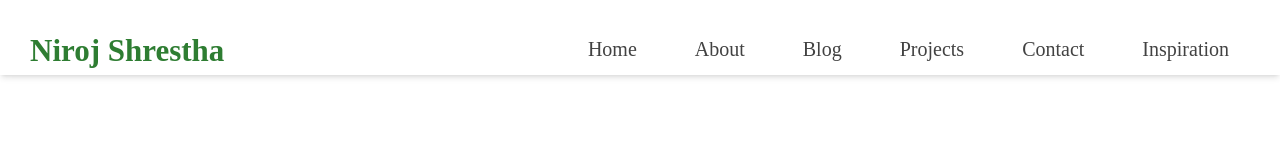
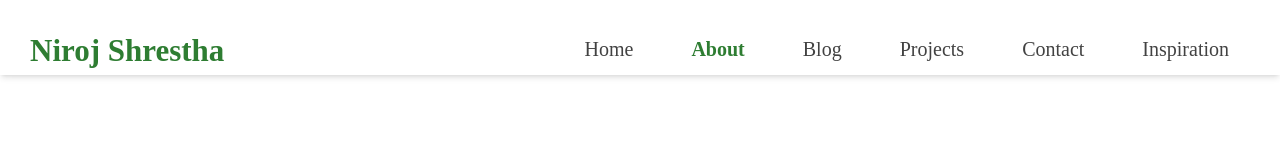
Before and after one commit to ranishraj007/NirojShrestha_Frontend, a React (Vite) app: page /about in a window 1280 px wide. Shown: the top 157 px of the page. Built offline with nearby package versions, Linux system fonts and the light colour scheme.

Commit message:
personal blogs page and blogs detail page added

```diff
--- a/src/components/Navbar/Navbar.tsx
+++ b/src/components/Navbar/Navbar.tsx
@@ -1,7 +1,9 @@
 import { useState } from "react";
+import { useLocation } from "react-router-dom";
 
 const Navbar = () => {
   const [isMenuOpen, setIsMenuOpen] = useState(false);
+  const location = useLocation();
 
   const navLinks = [
     { name: "Home", path: "/" },
@@ -70,15 +72,23 @@ const Navbar = () => {
 
       {/* Desktop Menu */}
       <div className="hidden md:flex flex-row justify-between gap-[16px] pt-[24px] text-[#424242] text-[20px] font-[400]">
-        {navLinks.map((link) => (
+        {navLinks.map((link) => {
+          const isActive = link.path === "/"
+            ? location.pathname === "/"
+            : location.pathname.startsWith(link.path);
+
+          return (
             <a
               key={link.name}
               href={link.path}
-            className="px-[21px] py-[10px] hover:text-[#2E7D32] transition-all duration-300 ease-in-out transform hover:scale-110"
+              className={`px-[21px] py-[10px] transition-all duration-300 ease-in-out transform hover:scale-110 ${
+                isActive ? "text-[#2E7D32] font-semibold" : "hover:text-[#2E7D32]"
+              }`}
             >
               {link.name}
             </a>
-        ))}
+          );
+        })}
       </div>
 
       {/* Mobile Menu */}
--- /dev/null
+++ b/src/components/constaintData/BlgoStaticData.tsx
@@ -0,0 +1,52 @@
+// categoty
+// date
+// title
+// short_description
+// description
+// image
+
+
+const BlogStaticData = [
+    {
+        category: "Education",
+        date: "2022-01-01",
+        title: "Education for Sustainable Development",
+        slug: "education-for-sustainable-development",
+        short_description: "Education for Sustainable Development",
+        description: "Education for Sustainable Development",
+        image: "https://images.unsplash.com/photo-1503671008122-e70766113c2f?ixlib=rb-4.0.3&ixid=M3wxMjA3fDB8MHxwaG90by1wYWdlfHx8fGVufDB8fHx8fA%3D%3D&auto=format&fit=crop&w=1170&q=80",
+        link: "/blog/education-for-sustainable-development",
+    },
+    {
+        category: "Agriculture",
+        date: "2022-02-15",
+        title: "Modern Farming Techniques",
+        slug: "modern-farming-techniques",
+        short_description: "Exploring new agricultural methods.",
+        description: "Modern Farming Techniques explores how new agricultural methods are shaping the future of farming.",
+        image: "https://images.unsplash.com/photo-1586771107445-d3caec817b73?ixlib=rb-4.0.3&auto=format&fit=crop&w=1170&q=80",
+        link: "/blog/modern-farming-techniques",
+    },
+    {
+        category: "Health",
+        date: "2022-03-20",
+        title: "Community Health Initiatives",
+        slug: "community-health-initiatives",
+        short_description: "Improving health in rural areas.",
+        description: "Community Health Initiatives focused on improving health in rural areas.",
+        image: "https://images.unsplash.com/photo-1505751172876-fa1923c5c528?ixlib=rb-4.0.3&auto=format&fit=crop&w=1170&q=80",
+        link: "/blog/community-health-initiatives",
+    },
+    {
+        category: "Environment",
+        date: "2022-04-10",
+        title: "Reforestation Projects",
+        slug: "reforestation-projects",
+        short_description: "Planting trees for a better tomorrow.",
+        description: "Reforestation Projects aim at planting trees for a better tomorrow and making a positive impact on the climate.",
+        image: "https://images.unsplash.com/photo-1542601906990-b4d3fb778b09?ixlib=rb-4.0.3&auto=format&fit=crop&w=1170&q=80",
+        link: "/blog/reforestation-projects",
+    },
+]
+
+export default BlogStaticData;
--- /dev/null
+++ b/src/pages/Blog/index.tsx
@@ -0,0 +1,82 @@
+import React, { useState } from "react";
+import { Link } from "react-router-dom";
+import BlogStaticData from "@/components/constaintData/BlgoStaticData";
+import ArticleCard from "@/components/Homepage/HomepageCards/ArticleCard";
+
+const Blog = () => {
+  const [activeTab, setActiveTab] = useState("All");
+
+  // Extract unique categories
+  const categories = ["All", ...Array.from(new Set(BlogStaticData.map((item) => item.category)))];
+
+  // Filter blogs based on active tab
+  const filteredBlogs = activeTab === "All"
+    ? BlogStaticData
+    : BlogStaticData.filter(blog => blog.category === activeTab);
+
+  return (
+    <div className="w-full flex flex-col min-h-screen">
+      {/* Hero section with bg image and text above */}
+      <div
+        className="relative w-full h-[400px] md:h-[500px] flex items-center justify-center bg-cover bg-center"
+        style={{ backgroundImage: `url('https://images.unsplash.com/photo-1499750310107-5fef28a66643?ixlib=rb-4.0.3&auto=format&fit=crop&w=1470&q=80')` }}
+      >
+        <div className="absolute inset-0 bg-black/50 z-0"></div>
+        <div className="relative z-10 flex flex-col items-center justify-center text-center px-[20px] text-white gap-[16px]">
+          <h1 className="text-[36px] md:text-[56px] font-[700] leading-[110%]">
+            Our Insights & Stories
+          </h1>
+          <p className="text-[16px] md:text-[24px] font-[400] max-w-[800px]">
+            Explore our latest articles, news, and insights covering everything from community initiatives to sustainable development.
+          </p>
+        </div>
+      </div>
+
+      {/* Categories Tab Below the Hero Section */}
+      <div className="w-full bg-[#f9f9f9] py-[20px] px-[20px] flex justify-center">
+        <div className="flex flex-wrap gap-[10px] md:gap-[20px] justify-center">
+          {categories.map((cat, index) => (
+            <button
+              key={index}
+              onClick={() => setActiveTab(cat)}
+              className={`px-[24px] py-[10px] rounded-full font-semibold transition-all duration-300 ${
+                activeTab === cat
+                  ? "bg-[#2E7D32] text-white shadow-md"
+                  : "bg-white text-[#2E7D32] border border-[#2E7D32] hover:bg-[#2E7D321A]"
+              }`}
+            >
+              {cat}
+            </button>
+          ))}
+        </div>
+      </div>
+
+      {/* Blogs list section */}
+      <div className="w-full px-[20px] md:px-[40px] lg:px-[80px] py-[40px] grid grid-cols-1 md:grid-cols-2 lg:grid-cols-3 gap-[30px]">
+          {filteredBlogs.length > 0 ? (
+            filteredBlogs.map((blog, index) => (
+              <Link to={blog.link} key={index} className="flex flex-col h-full hover:scale-[1.02] transition-transform duration-300">
+                <ArticleCard
+                  article={{
+                    title: blog.title,
+                    description: blog.short_description,
+                    category: blog.category,
+                    date: blog.date,
+                    author: "Admin",
+                    image: blog.image,
+                    link: blog.link
+                  }}
+                />
+              </Link>
+            ))
+          ) : (
+            <div className="col-span-full text-center text-[#424242] text-[20px] py-[40px]">
+              No blogs found for this category.
+            </div>
+          )}
+      </div>
+    </div>
+  );
+};
+
+export default Blog;
--- /dev/null
+++ b/src/pages/BlogDetail/index.tsx
@@ -0,0 +1,61 @@
+import { useParams, useNavigate } from "react-router-dom";
+import BlogStaticData from "@/components/constaintData/BlgoStaticData";
+
+const BlogDetail = () => {
+  const { slug } = useParams<{ slug: string }>();
+  const navigate = useNavigate();
+
+  const blog = BlogStaticData.find((b) => b.slug === slug);
+
+  if (!blog) {
+    return (
+      <div className="w-full min-h-[60vh] flex flex-col items-center justify-center gap-[20px]">
+        <h1 className="text-[32px] font-bold text-[#424242]">Blog Not Found</h1>
+        <button
+          onClick={() => navigate("/blog")}
+          className="px-[24px] py-[10px] bg-[#2E7D32] text-white rounded-full font-[700]"
+        >
+          Back to Blogs
+        </button>
+      </div>
+    );
+  }
+
+  return (
+    <div className="w-full flex flex-col min-h-screen pb-[60px]">
+      {/* Detail Hero */}
+      <div
+        className="relative w-full h-[300px] md:h-[500px] flex flex-col justify-end bg-cover bg-center"
+        style={{ backgroundImage: `url(${blog.image})` }}
+      >
+        <div className="absolute inset-0 bg-gradient-to-t from-black/80 to-transparent z-0"></div>
+        <div className="relative z-10 px-[20px] md:px-[80px] pb-[40px] text-white flex flex-col gap-[12px]">
+          <span className="w-fit text-[#2E7D32] bg-[#FFFFFFF2] px-[16px] py-[6px] rounded-full text-[14px] font-[700]">
+            {blog.category}
+          </span>
+          <h1 className="text-[36px] md:text-[56px] font-[700] leading-[110%] max-w-[800px]">
+            {blog.title}
+          </h1>
+          <p className="text-[16px] text-gray-300 font-[400]">
+            {blog.date}
+          </p>
+        </div>
+      </div>
+
+      {/* Detail Content */}
+      <div className="w-full px-[20px] md:px-[80px] py-[40px] flex flex-col max-w-[1000px] mx-auto gap-[24px]">
+        <button
+          onClick={() => navigate("/blog")}
+          className="w-fit text-[#2E7D32] border border-[#2E7D32] px-[20px] py-[8px] rounded-full hover:bg-[#2E7D321A] transition-all"
+        >
+          &larr; Back to Blogs
+        </button>
+        <p className="text-[#424242] text-[18px] md:text-[22px] font-[400] leading-[160%] mt-[20px]">
+          {blog.description}
+        </p>
+      </div>
+    </div>
+  );
+};
+
+export default BlogDetail;
--- a/src/router/router.tsx
+++ b/src/router/router.tsx
@@ -8,6 +8,8 @@ import {
   LazyInspiration,
   LazyContact,
   LazyAbout,
+  LazyBlog,
+  LazyBlogDetail,
 } from "./routes";
 
 export const router = createBrowserRouter([
@@ -38,6 +40,16 @@ export const router = createBrowserRouter([
         path: "/about",
         errorElement: <LazyErrorBoundary />,
         element: <LazyAbout />,
+      },
+      {
+        path: "/blog",
+        errorElement: <LazyErrorBoundary />,
+        element: <LazyBlog />,
+      },
+      {
+        path: "/blog/:slug",
+        errorElement: <LazyErrorBoundary />,
+        element: <LazyBlogDetail />,
       }
     ],
   },
--- a/src/router/routes.tsx
+++ b/src/router/routes.tsx
@@ -1,5 +1,6 @@
 // src/router/routes.tsx
 import About from "@/pages/About";
+import Blog from "@/pages/Blog";
 import React, { Suspense } from "react";
 import { ScaleLoader } from "react-spinners";
 
@@ -20,6 +21,7 @@ const BaseLayout = React.lazy(() => import("@/components/Layouts/BaseLayout"));
 // const ProtectedLayout = React.lazy(() => import("@/components/Layouts/ProtectedLayout"));
 
 // Pages
+const BlogDetail = React.lazy(() => import("@/pages/BlogDetail"));
 const PageNotFound = React.lazy(() => import("@/pages/PageNotFound"));
 const Homepage = React.lazy(() => import("@/pages/Homepage"));
 const ErrorBoundary = React.lazy(() => import("@/components/ErrorBoundary"));
@@ -64,3 +66,15 @@ export const LazyAbout = () => (
     <About />
   </Suspense>
 )
+
+export const LazyBlog = () => (
+  <Suspense fallback={<Loader />}>
+    <Blog />
+  </Suspense>
+)
+
+export const LazyBlogDetail = () => (
+  <Suspense fallback={<Loader />}>
+    <BlogDetail />
+  </Suspense>
+)
```
Lines whose indentation alone changed are shown as unchanged.
